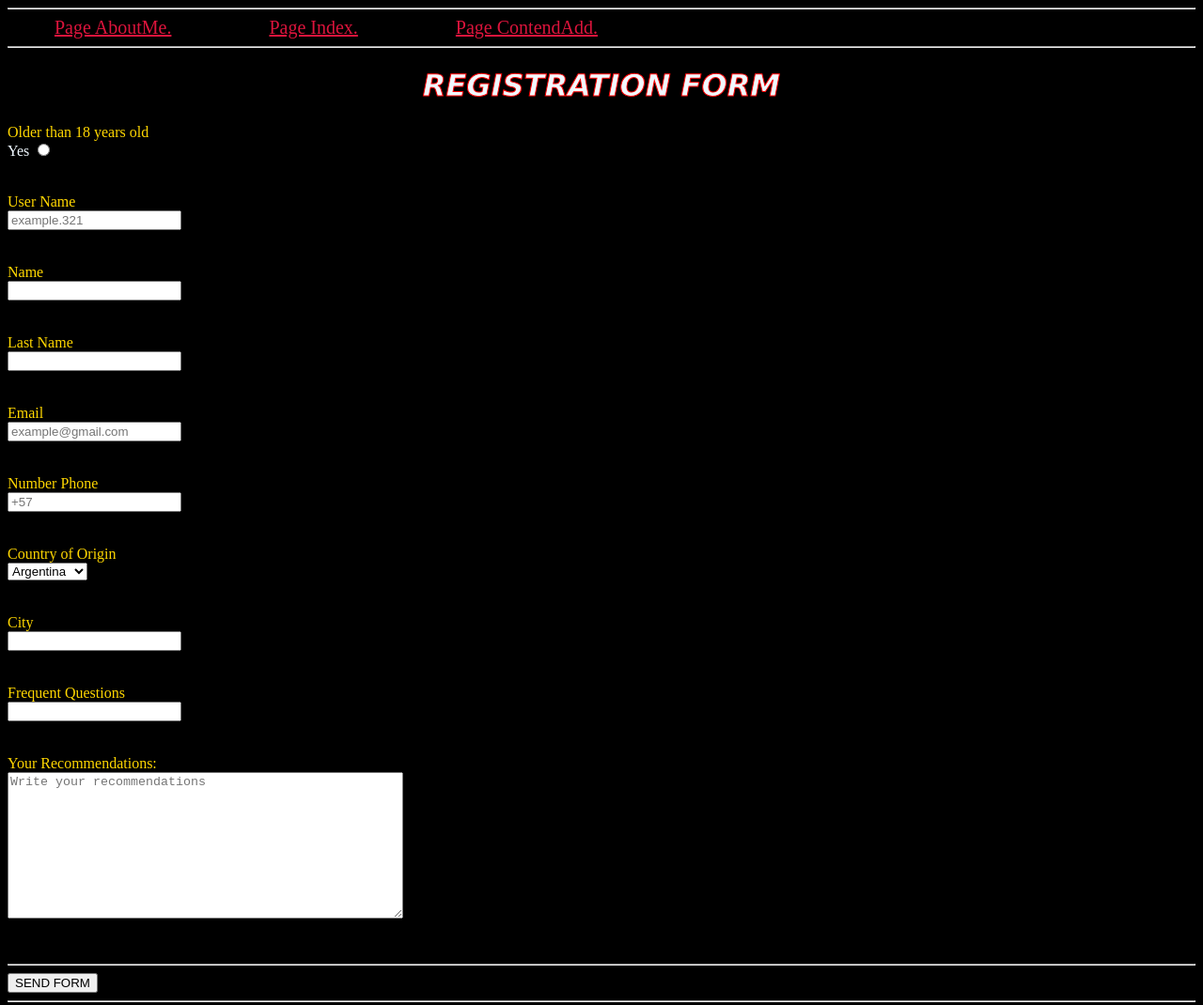
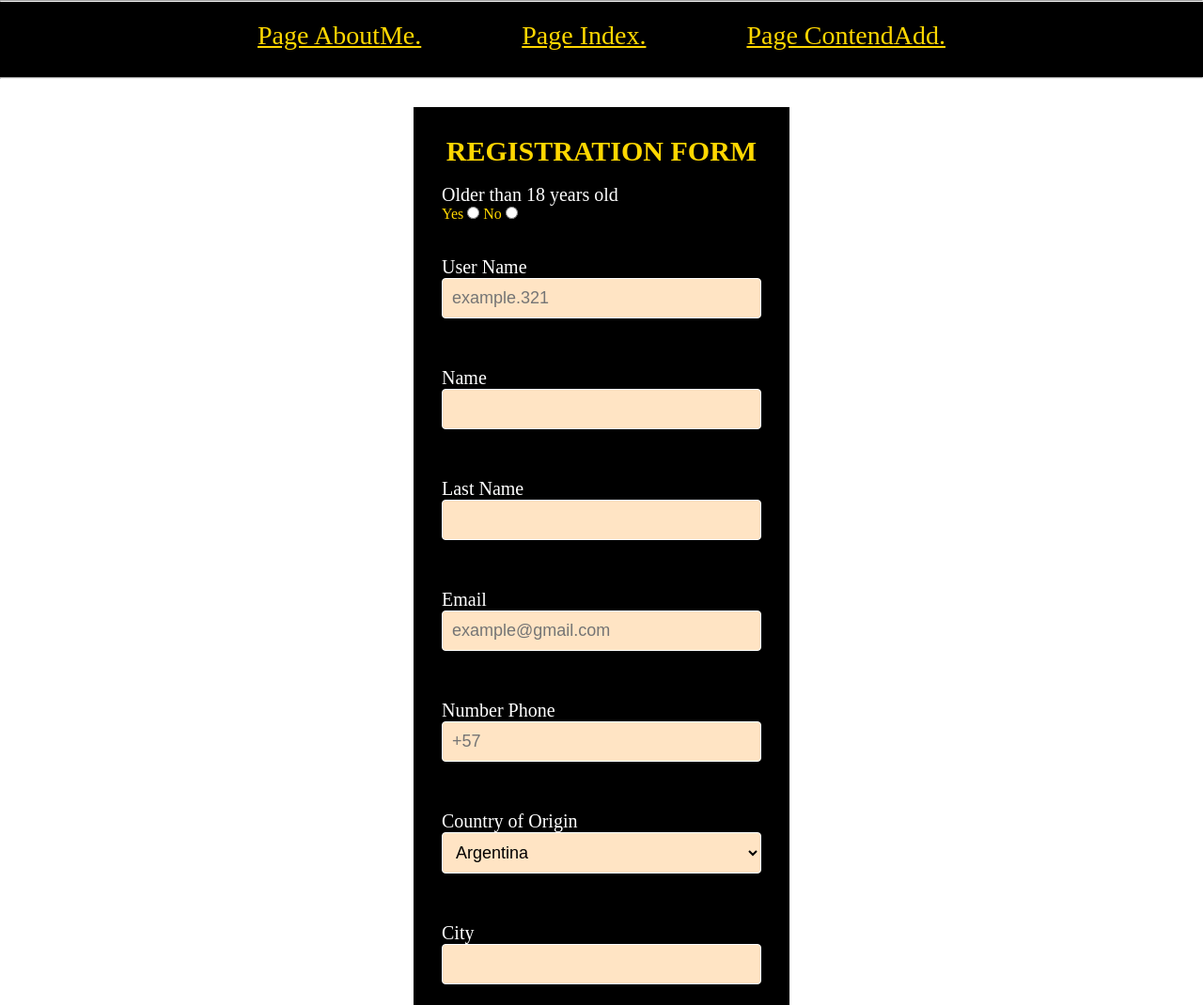
Before and after one commit to StevenMR321/Practice-HTML-CSS, a plain HTML site: page Folder HTML/ContactMe.html in a window 1280 px wide. Shown: the top 1070 px of the page at 94% size. Drawn offline with Linux system fonts and the light colour scheme.

Commit message:
add changes to pages

```diff
--- a/Folder CSS/AboutMe.css
+++ b/Folder CSS/AboutMe.css
@@ -1,6 +1,10 @@
 body{
     background-color: black;
-    color:aliceblue
+    color:aliceblue;
+    margin:5%;
+    text-align: center;
+    border: 2px solid white;
+    padding: 0 20px 20px 20px;
 }
 header {
     font-family: Georgia, 'Times New Roman', Times, serif;
@@ -10,6 +14,12 @@ header {
     text-align: center;
     -webkit-text-stroke: 1px white;
 }
+#MainListPage a:hover {
+    color:aqua;
+}
+#MainListPage {
+    text-align: center;
+}
 #MainListPage a {
     color:crimson;
     margin: 0px 50px 0px 50px;
@@ -17,21 +27,24 @@ header {
 }
 h1 {
     font-family:Impact, Haettenschweiler, 'Arial Narrow Bold', sans-serif;
-    font-size: x-large;
+    font-size: 26;
     text-align: center;
     font-style: italic;
     -webkit-text-stroke: 1px blue;
 }
-#MyPhoto{
+#MyPhoto img {
     text-align: center;
-    border-radius: 50%;
-    width: 100;
-    height: 100;
+    border-radius: 40%;
+    border: 2px solid white;
+
 }
 ul li {
     color:gold;
     font-family: Verdana, Geneva, Tahoma, sans-serif;
     font-style: italic;
+}
+li {
+    text-align:center;
 }
 h2, h3 {
     font-family:Impact, Haettenschweiler, 'Arial Narrow Bold', sans-serif;
@@ -39,3 +52,6 @@ h2, h3 {
     font-style: italic;
     -webkit-text-stroke: 1px red;
 }
+li {
+    display:block;
+}
--- a/Folder CSS/ContactMe.css
+++ b/Folder CSS/ContactMe.css
@@ -1,17 +1,79 @@
-#MainListPage a {
-    color:crimson;
-    margin: 0px 50px 0px 50px;
-    font-size:20px;
-}body {
-    color:aliceblue;
+*{
+    margin:0;
+    padding:0;
+    box-sizing: border-box;
+}
+.FormRegister {
+    width: 400px;
     background-color: black;
+    padding: 30px;
+    margin:auto;
+    margin-top: 30px;
+    font-family: 'Times New Roman', Times, serif;
+    color:gold;
 }
 label {
-    color:gold;
+    font-size: 20px;
+    color:white;
 }
-h1 {
+.FormRegister .controls {
+    color:black;
+    font-family:fantasy;
+
+}
+.FormRegister h1 {
+    font-size: 30px;
+    margin-bottom: 20;
     text-align: center;
-    -webkit-text-stroke: 1px red;
-    font-family: Verdana, Geneva, Tahoma, sans-serif;
-    font-style: italic;
 }
+.controls {
+    width:100%;
+    background:bisque;
+    padding:10px;
+    border-radius: 4px;
+    margin-bottom: 16px;
+    border:1px solid white;
+    font-family:Georgia, 'Times New Roman', Times, serif;
+    font-size: 18px;
+}
+.FormRegister p{
+    height: 30px;
+    line-height:30px ;
+    text-align: center;
+    font-size: 16px;
+}
+.FormRegister a{
+    color:white;
+    text-decoration: none;
+}
+.FormRegister a:hover{
+    color:white;
+    text-decoration: underline;
+}
+.FormRegister #Bottom {
+    width: 100%;
+    background-color: darkblue;
+    border:none;
+    padding:12px;
+    color:white;
+    margin-left: 16px 0;
+    font-size: 16px;
+    font-family: 'Times New Roman', Times, serif;
+    text-align: center;
+}
+#MainListPage {
+    height:80px ;
+    text-align: center;
+    background-color: black;
+    padding:20px;
+    font-size:28px;
+    text-align: center;
+}
+#MainListPage a:hover {
+    color:aqua;
+}
+#MainListPage a {
+    color: gold;
+    margin: 0px 50px 0px 50px;
+
+}
--- a/Folder CSS/ContentAdd.css
+++ b/Folder CSS/ContentAdd.css
@@ -2,6 +2,12 @@
     color:crimson;
     margin: 0px 50px 0px 50px;
     font-size:20px;
+}
+#MainListPage {
+    text-align: center;
+}
+#MainListPage a:hover {
+    color:aqua;
 }
 body {
     background-color: black;
--- a/Folder CSS/Index.css
+++ b/Folder CSS/Index.css
@@ -1,26 +1,37 @@
 header {
-    color:rgb(246, 214, 3);
     text-align: center;
-    font-size:36px;
-    font-style:inherit;
+    font-size:40px;
+    font-style:italic;
+    -webkit-text-stroke: 0.5px white;
 }
 body {
     background-color: black;
-    color:aliceblue
+    color:aliceblue;
+    margin:5%;
+}
+#MainListPage {
+    text-align: center;
+}
+#MainListPage a:hover {
+    color:aqua;
 }
 #MainListPage a {
-    color:crimson;
+    color: gold;
     margin: 0px 50px 0px 50px;
     font-size:20px;
+    text-align: center;
 }
 .SubList li, #MainList li{
     color:aquamarine;
     font-style: italic;
 }
+a:hover {
+    color:red}
 h1 {
     font-family:'Times New Roman', Times, serif;
     font-style:italic;
     color:gold;
+    -webkit-text-stroke: 1px white;
 }
 footer {
     text-align: center;
@@ -28,3 +39,15 @@ footer {
 p {
     text-align:justify;
 }
+span{
+    color:white;
+}
+span1 {
+    color:blue;
+}
+span2 {
+    color:red;
+}
+#section_1, #ContentSection_1 img {
+    text-align: inline;
+}
--- a/Folder HTML/ContactMe.html
+++ b/Folder HTML/ContactMe.html
@@ -16,44 +16,47 @@
         <a href="/Folder HTML/ContentAdd.html" target="_blank">Page ContendAdd.</a></li>
     </div>
     <hr>
-    <h1>
-        REGISTRATION FORM
-    </h1>
-    <form action="/Folder HTML/AboutMe.html" methods="post">
+    <form class="FormRegister" action="/Folder HTML/AboutMe.html" methods="post">
         <div>
+            <h1>
+                REGISTRATION FORM
+            </h1>
+            <br>
             <label for="OlderThan18YearsOld">Older than 18 years old</label><br>Yes
+            <input type="radio" name="OlderThan18YearsOld" id="OlderThan18YearsOld" value="OlderThan18YearsOld"
+                required> No
             <input type="radio" name="OlderThan18YearsOld" id="OlderThan18YearsOld" value="OlderThan18YearsOld"
                 required>
         </div>
         <br><br>
         <div>
             <label for="username">User Name</label><br>
-            <input type="text" name="username" id="username" placeholder="example.321" required>
+            <input class="controls" type="text" name="username" id="username" placeholder="example.321" required>
         </div>
         <br><br>
         <div>
             <label for="Name">Name</label><br>
-            <input type="text" name="Name" id="Name" required>
+            <input class="controls" type="text" name="Name" id="Name" required>
         </div>
         <br><br>
         <div>
             <label for="LastName">Last Name</label><br>
-            <input type="text" name="LastName" id="LastName" required>
+            <input class="controls" type="text" name="LastName" id="LastName" required>
         </div>
         <br><br>
         <div>
             <label for="Email">Email</label><br>
-            <input type="text" name="Email" id="Email" placeholder="example@gmail.com" required>
+            <input class="controls" type="text" name="Email" id="Email" placeholder="example@gmail.com" required>
         </div>
         <br><br>
         <div>
             <label for="NumberPhone">Number Phone</label><br>
-            <input type="text" name="NumberPhone" id="NumberPhone" placeholder="+57">
+            <input class="controls" type="text" name="NumberPhone" id="NumberPhone" placeholder="+57">
         </div>
         <br><br>
         <div>
             <label for="Country">Country of Origin</label><br>
-            <select name="Country" id="Country">
+            <select class="controls" name="Country" id="Country">
                 <option value="Argentina">Argentina</option>
                 <option value="Bolivia">Bolivia</option>
                 <option value="Colombia">Colombia</option>
@@ -67,7 +70,7 @@
         <br><br>
         <div>
             <label for="City"> City </label><br>
-            <input type="text" list="CityMain" id="City" name="City">
+            <input class="controls" type="text" list="CityMain" id="City" name="City">
             <datalist id="CityMain">
                 <option value="Armenia"></option>
                 <option value="Cali"></option>
@@ -78,7 +81,7 @@
         <br><br>
         <div>
             <label for="Questions"> Frequent Questions </label><br>
-            <input type="text" list="MainQuestions" id="Questions" name="Questions">
+            <input class="controls" type="text" list="MainQuestions" id="Questions" name="Questions">
             <datalist id="MainQuestions">
                 <option value="RECOMMENDATIONS FOR USE"></option>
                 <option value="WHY CHOOSE YOUR OPTION?"></option>
@@ -90,16 +93,21 @@
         <br><br>
         <div>
             <label for="recommendations">Your Recommendations:</label><br>
-            <textarea id="recommendations" name="recommendations" rows="10" cols="50"
+            <textarea class="controls" id="recommendations" name="recommendations" rows="10" cols="40"
                 placeholder="Write your recommendations"></textarea>
             </textarea>
         </div>
-        <br><br>
-        <hr>
-        <div id="BottomSend">
-            <input type="submit" value="SEND FORM">
+        <p>
+            I agree with <a href="#">Terms and Conditions</a>
+        </p>
+        <br>
+        <div>
+            <input id="Bottom" type="submit" value="REGISTER">
         </div>
-        <hr>
+        <br>
+        <p>
+            <a href="#">¿Do you already have an account?</a>
+        </p>
     </form>
 </body>
 
```
Also changed, not shown: Folder HTML/AboutMe.html (+2 -3 lines), Index.html (+11 -11 lines).
